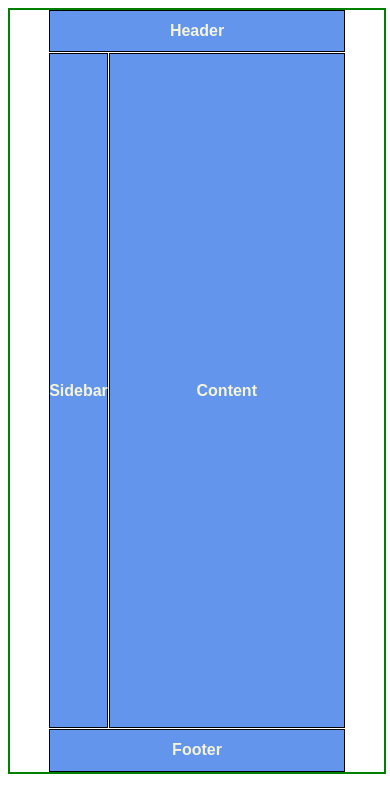
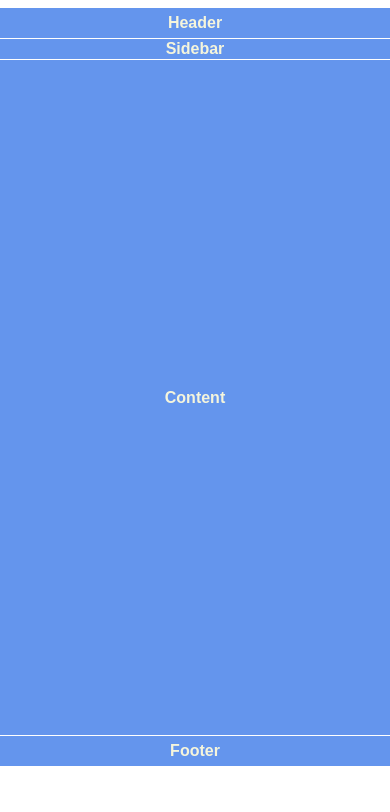
Before and after one commit to Mailo85/udacity_front_end_web_developer, a plain HTML site: page grid/index.html in a window 390 px wide. Drawn offline with Linux system fonts and the light colour scheme.

Commit message:
responsive media queries

```diff
--- a/grid/css/style.css
+++ b/grid/css/style.css
@@ -7,31 +7,17 @@ body {
 .container {
     display: grid;
     width: 100%;
-    grid-template-columns: 20vw 20vw 50vw;
-    grid-template-rows: 30vh 25vh;
+    grid-template-columns: 100vw;
+    grid-template-rows: 30px 20px 80vh 30px;
     grid-template-areas:
-        'top top top'
-        'bottomLeft bottomCenter bottomRight';
-    column-gap: 10px;
-    row-gap: 10px;
-    margin: auto;
-    border: 2px solid green;
-    justify-content: center;
-}
-
-.grid_areas {
-    display: grid;
-    width: 100%;
-    grid-template-columns: 15vw 20vw 20vw 20vw;
-    grid-template-rows: 5vh 80vh 5vh;
-    grid-template-areas:
-        'hd hd hd hd'
-        'sd main main main'
-        'ft ft ft ft';
+        'hd'
+        'sd'
+        'main'
+        'ft';
     column-gap: 1px;
     row-gap: 1px;
     margin: auto;
-    border: 2px solid green;
+    /* border: 2px solid green; */
     justify-content: center;
 }
 
@@ -40,7 +26,7 @@ body {
     align-items: center;
     justify-content: center;
     background-color: cornflowerblue;
-    border: 1px solid black;
+    /* border: 1px solid black; */
 }
 
 .header {
@@ -59,6 +45,24 @@ body {
     grid-area: ft;
 }
 
+@media (min-width: 1000px) {
+    .container {
+        display: grid;
+        width: 100%;
+        grid-template-columns: 150px 20vw 20vw 1fr;
+        grid-template-rows: 50px 80vh 50px;
+        grid-template-areas:
+            'hd hd hd hd'
+            'sd main main main'
+            'ft ft ft ft';
+        column-gap: 1px;
+        row-gap: 1px;
+        margin: auto;
+        /* border: 2px solid green; */
+        justify-content: center;
+    }
+}
+
 #top {
     grid-area: top;
 }
--- a/grid/index.html
+++ b/grid/index.html
@@ -15,7 +15,7 @@
         </div>
         -->
 
-        <div class="grid_areas">
+        <div class="container">
             <div class="box header"><p>Header</p></div>
             <div class="box sidebar"><p>Sidebar</p></div>
             <div class="box main_content"><p>Content</p></div>
```
